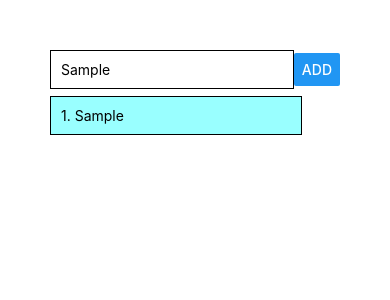
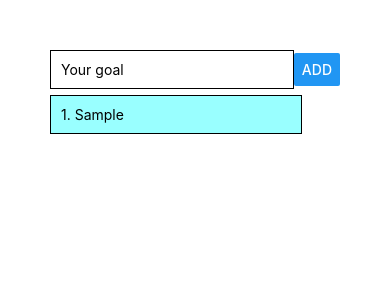
Before and after one commit to KihoonCode/Goal-manager, a React Native app: screen / in a window 390 px wide. Both pictures are taken after typing "Sample" into the empty fields and a click on the button "ADD". Shown: the top 300 px of the page. Built offline with nearby package versions, Linux system fonts and the light colour scheme.

Commit message:
refactored App.js to two main components, added comments to functions, edited the style :)

```diff
--- a/App.js
+++ b/App.js
@@ -1,44 +1,38 @@
 import React, { useState } from 'react';
-import { StyleSheet, Text, View, TextInput, Button, ScrollView, FlatList } from 'react-native';
+import {
+   StyleSheet,
+   View,
+   FlatList
+} from 'react-native';
+import GoalInput from './components/GoalInput';
+import GoalItem from './components/GoalItem'
 
 export default function App() {
-   // user's goal
-   const [inputGoal, setInputGoal] = useState("");
-   // user's goal order
+   // Goal order (First goal gets number 1, second goal gets 2, and so on)
    const [count, setCount] = useState(1);
-   // list of goals of user
+   // List of goals
    const [goalList, setGoalList] = useState([]);
 
-   const inputGoalHandler = input => {
-      setInputGoal(input);
-   }
-
-   const addGoal = () => {
-      setGoalList([...goalList, { id: Math.random().toString(), value: count + ". " + inputGoal }]);
+   /*
+   *  addGoal takes a goal and a tool to change the given goal. With the given
+   *  goal, addGoal adds it to the goal list with a corresponding order number.
+   */
+   const addGoal = (inputGoal, setInputGoal) => {
+      setGoalList([...goalList, {
+         id: Math.random().toString(), value: count + ". " + inputGoal
+      }]);
       setCount(count + 1);
+      setInputGoal("");
       // difference between above and below code
       //setGoalList(curr => [...curr, inputGoal]);
    }
 
    return (
       <View style={styles.screen}>
-         <View style={styles.input_container}>
-            <TextInput
-               placeholder="Your goal"
-               style={styles.input}
-               onChangeText={inputGoalHandler}
-               value={inputGoal}
-            />
-            <Button title="ADD"
-               onPress={addGoal}
-            />
-         </View>
+         <GoalInput addGoal={addGoal} />
          <FlatList
             data={goalList}
-            renderItem={itemData =>
-               <View style={styles.goalList}>
-                  <Text>{itemData.item.value}</Text>
-               </View>}>
+            renderItem={itemData => <GoalItem value={itemData.item.value} />}>
          </FlatList>
       </View>
    );
@@ -47,26 +41,5 @@ export default function App() {
 const styles = StyleSheet.create({
    screen: {
       padding: 50
-   },
-
-   input_container: {
-      flexDirection: 'row',
-      alignItems: 'center',
-      justifyContent: 'space-between'
-   },
-
-   input: {
-      width: '87%',
-      borderColor: "black",
-      borderWidth: 1,
-      padding: 10
-   },
-
-   goalList: {
-      borderWidth: 1,
-      marginVertical: 7,
-      padding: 10,
-      width: '87%',
-      backgroundColor: '#99FFFF'
    }
 });
--- /dev/null
+++ b/components/GoalInput.js
@@ -0,0 +1,45 @@
+import React, { useState } from 'react';
+import { View, TextInput, Button, StyleSheet } from 'react-native';
+
+const GoalInput = props => {
+   // user's current goal
+   const [inputGoal, setInputGoal] = useState("");
+
+   /*
+   * inputGoalHandler keeps track of goal that user is typing.
+   */
+   const inputGoalHandler = input => {
+      setInputGoal(input);
+   }
+
+   return (
+      <View style={styles.input_container}>
+         <TextInput
+            placeholder="Your goal"
+            style={styles.input}
+            onChangeText={inputGoalHandler}
+            value={inputGoal}
+         />
+         <Button title="ADD"
+            onPress={() => props.addGoal(inputGoal, setInputGoal)}
+         />
+      </View>
+   );
+};
+
+const styles = StyleSheet.create({
+   input_container: {
+      flexDirection: 'row',
+      alignItems: 'center',
+      justifyContent: 'space-between'
+   },
+
+   input: {
+      width: '87%',
+      borderColor: "black",
+      borderWidth: 1,
+      padding: 10
+   },
+});
+
+export default GoalInput;
--- /dev/null
+++ b/components/GoalItem.js
@@ -0,0 +1,22 @@
+import React from 'react';
+import { View, Text, StyleSheet } from 'react-native';
+
+const GoalItem = props => {
+   return (
+      <View style={styles.goalList}>
+         <Text>{props.value}</Text>
+      </View>
+   );
+};
+
+const styles = StyleSheet.create({
+   goalList: {
+      borderWidth: 1,
+      marginVertical: 6,
+      padding: 10,
+      width: '87%',
+      backgroundColor: '#99FFFF'
+   }
+});
+
+export default GoalItem;
```
Also changed, not shown: components/GoalsInput.js (deleted, +0 -20 lines), components/GoalsList.js (deleted, +0 -16 lines), 1 other file (tests, documents, lock files or other folders).
